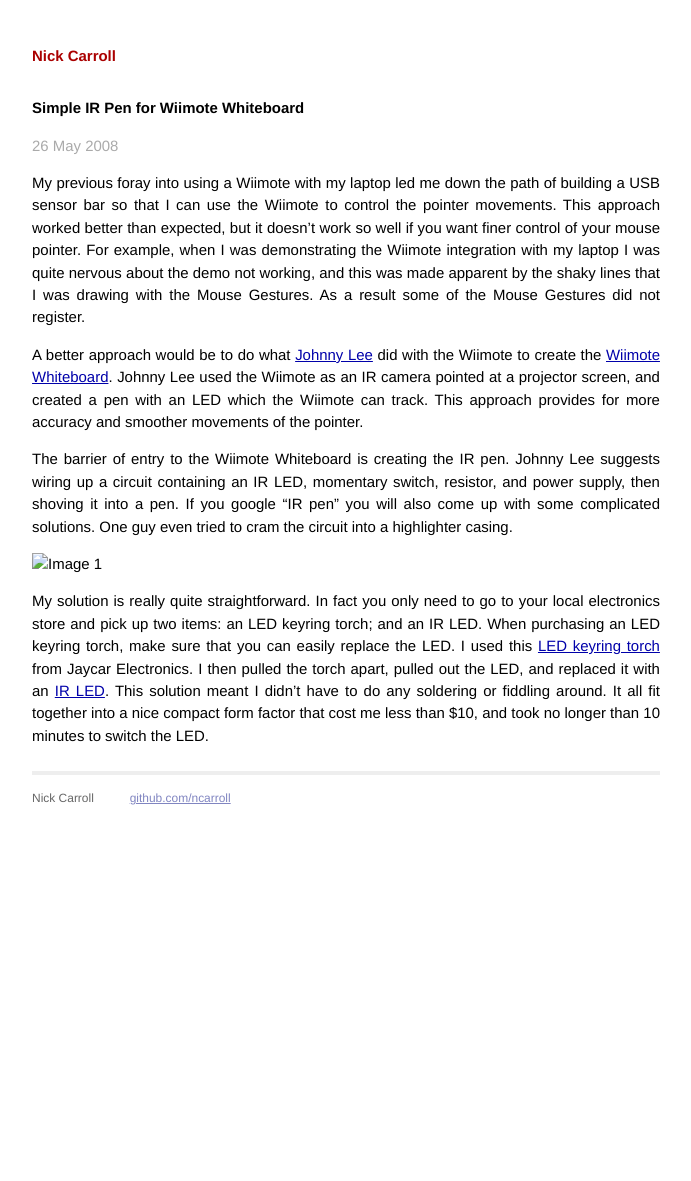
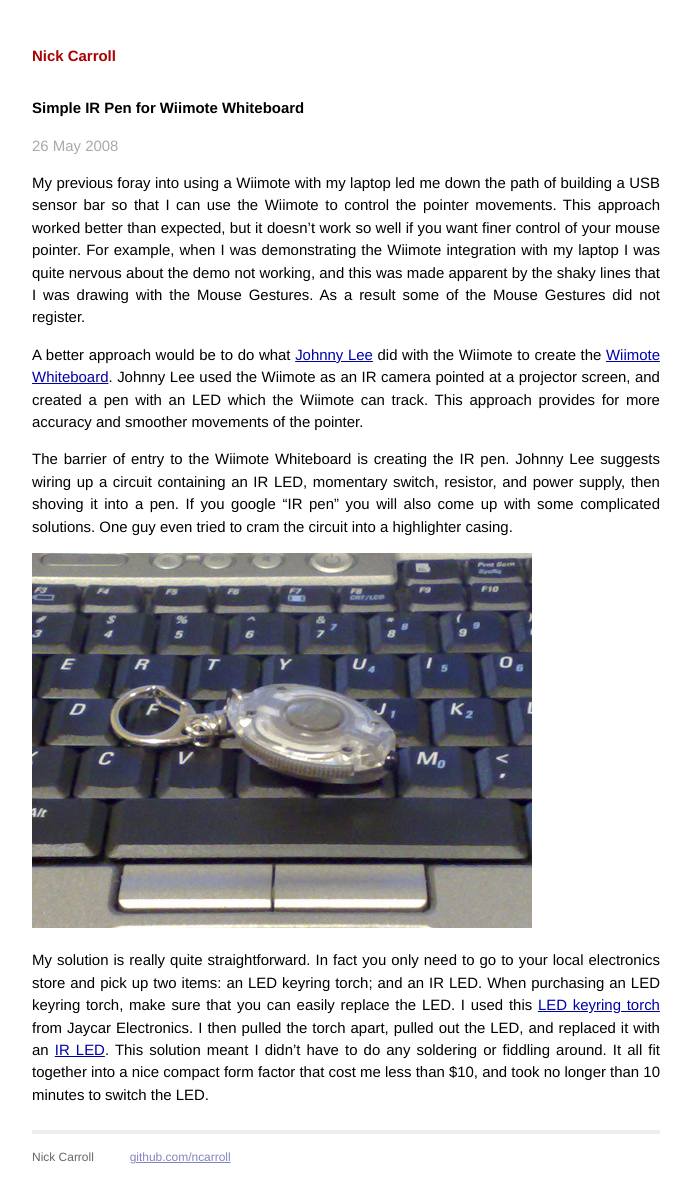
Before and after one commit to ncarroll/ncarroll.github.io, a Jekyll site: the page built from _posts/2008-05-26-simple-ir-pen-for-wiimote-whiteboard.markdown, in a window 1280 px wide. Shown: the whole page, without its empty margins (294-985 px from the left). Built offline with Jekyll 4.4.1, drawn with Linux system fonts in a browser that asks for light colours; Markdown is read by kramdown in place of the engine named in the settings; before the commit the page ends 945 px from its top, so only the background shows below that.

Commit message:
Changed link.

```diff
--- a/_posts/2008-05-26-simple-ir-pen-for-wiimote-whiteboard.markdown
+++ b/_posts/2008-05-26-simple-ir-pen-for-wiimote-whiteboard.markdown
@@ -10,6 +10,6 @@ A better approach would be to do what [Johnny Lee](http://www.cs.cmu.edu/~johnny
 
 The barrier of entry to the Wiimote Whiteboard is creating the IR pen. Johnny Lee suggests wiring up a circuit containing an IR LED, momentary switch, resistor, and power supply, then shoving it into a pen. If you google “IR pen” you will also come up with some complicated solutions. One guy even tried to cram the circuit into a highlighter casing.
 
-![Image 1]({{ site.url }}/2008/05/26/simple-ir-pen-for-wiimote-whiteboard/1.jpg)
+![Image 1]({{ site.url }}/assets/2008/05/26/simple-ir-pen-for-wiimote-whiteboard/1.jpg)
 
 My solution is really quite straightforward. In fact you only need to go to your local electronics store and pick up two items: an LED keyring torch; and an IR LED. When purchasing an LED keyring torch, make sure that you can easily replace the LED. I used this [LED keyring torch](http://jaycar.com.au/productView.asp?ID=ST3048&CATID=&keywords=led+torch&SPECIAL=&form=KEYWORD&ProdCodeOnly=&Keyword1=&Keyword2=&pageNumber=&priceMin=&priceMax=&SUBCATID=) from Jaycar Electronics. I then pulled the torch apart, pulled out the LED, and replaced it with an [IR LED](http://jaycar.com.au/productView.asp?ID=ZD1945&CATID=&keywords=infrared+LED&SPECIAL=&form=KEYWORD&ProdCodeOnly=&Keyword1=&Keyword2=&pageNumber=&priceMin=&priceMax=&SUBCATID=). This solution meant I didn’t have to do any soldering or fiddling around. It all fit together into a nice compact form factor that cost me less than $10, and took no longer than 10 minutes to switch the LED.
```
